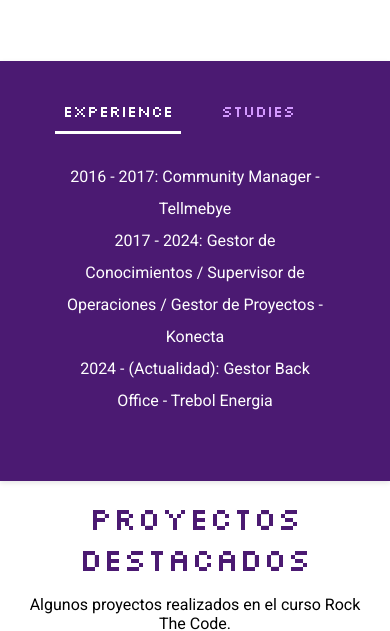
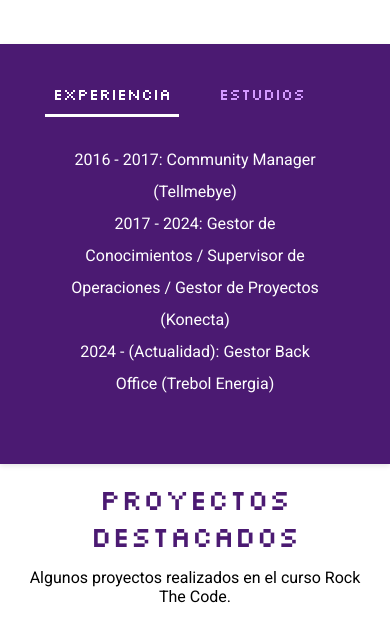
Before and after one commit to theycallmearian/Portfolio-Proyecto4, a website built with Vite: page index.html in a window 390 px wide. Shown: the part 1369-2000 px from the top of the page. Built offline with nearby package versions, Linux system fonts and the light colour scheme.

Commit message:
Data
Crear js con todas las arrays para componetizar mejor.

```diff
--- a/src/components/cards/cards.js
+++ b/src/components/cards/cards.js
@@ -1,43 +1,5 @@
-// Importar estilos CSS
 import './cards.scss'
-
-const projects = [
-  {
-    title: 'ArianPizza',
-    description: 'Réplica de la Web de Telepizza con solo HTML y CSS',
-    image:
-      'https://res.cloudinary.com/dye4qdrys/image/upload/v1722769577/public/assets/projects/arianpizza2_yavoiq.png',
-    link: 'https://proyecto1arianpizza.netlify.app/'
-  },
-  {
-    title: 'Arianoid',
-    description: 'Buscador de imágenes combinando HTML, CSS y JS.',
-    image:
-      'https://res.cloudinary.com/dye4qdrys/image/upload/v1722769576/public/assets/projects/arianoid2_xcby0t.png',
-    link: 'https://arianoid-proyecto3.netlify.app/'
-  },
-  {
-    title: 'Rock The Vinyl',
-    description: 'Página responsive Flex con solo HTML y CSS.',
-    image:
-      'https://res.cloudinary.com/dye4qdrys/image/upload/v1722769579/public/assets/projects/rocktheviniyl2_awkrl1.png',
-    link: 'https://practicaflexariancastro.netlify.app/'
-  },
-  {
-    title: 'Arian Mobile',
-    description: 'Tienda de móviles combinando HTML, CSS y JS.',
-    image:
-      'https://res.cloudinary.com/dye4qdrys/image/upload/v1722769576/public/assets/projects/arianmobile2_bqt1tn.png',
-    link: 'https://project2arianmobile.netlify.app/'
-  },
-  {
-    title: 'Games Hub',
-    description: 'Games Hub creado mediante JS, HTML y SCSS.',
-    image:
-      'https://res.cloudinary.com/dye4qdrys/image/upload/v1722769578/public/assets/projects/gameshub_rcwevx.png',
-    link: 'https://proximamentegameshub.netlify.app/'
-  }
-]
+import { projects } from '../../data/data'
 
 function createCard(project) {
   const card = document.createElement('div')
--- a/src/components/contact/contact.scss
+++ b/src/components/contact/contact.scss
@@ -15,6 +15,7 @@
 
 .contact-download-button {
   border: none;
+  color: var(--walterwhite);
   background-color: var(--lightblue);
   border-radius: 5px;
   cursor: pointer;
@@ -23,7 +24,7 @@
   padding: var(--padding-m);
   font-size: 1.3em;
   &:hover {
-    background-color: var(--articlelight);
+    background-color: var(--darkblue);
   }
 }
 .contact p {
--- a/src/components/createmain/createmain.js
+++ b/src/components/createmain/createmain.js
@@ -1,35 +1,5 @@
 import './createmain.scss'
-
-const skills = [
-  {
-    src: 'https://res.cloudinary.com/dye4qdrys/image/upload/v1722769584/public/assets/skills/html5_lgrx2j.svg',
-    alt: 'HTML5 Logo'
-  },
-  {
-    src: 'https://res.cloudinary.com/dye4qdrys/image/upload/v1722769602/public/assets/skills/javascript_xbibqy.svg',
-    alt: 'Javascript Logo'
-  },
-  {
-    src: 'https://res.cloudinary.com/dye4qdrys/image/upload/v1722769632/public/assets/skills/sass_l0m7br.svg',
-    alt: 'SASS Logo'
-  },
-  {
-    src: 'https://res.cloudinary.com/dye4qdrys/image/upload/v1722769694/public/assets/skills/vitejs_upmowo.svg',
-    alt: 'Vite Logo'
-  },
-  {
-    src: 'https://res.cloudinary.com/dye4qdrys/image/upload/v1722769694/public/assets/skills/vscode_lmwat6.svg',
-    alt: 'VsCode Logo'
-  },
-  {
-    src: 'https://res.cloudinary.com/dye4qdrys/image/upload/v1722769694/public/assets/skills/wordpress_c1rouu.svg',
-    alt: 'Wordpress Logo'
-  },
-  {
-    src: 'https://res.cloudinary.com/dye4qdrys/image/upload/v1722769584/public/assets/skills/css3_qx7xyw.svg',
-    alt: 'CSS3 Logo'
-  }
-]
+import { skills } from '../../data/data'
 
 export const createMain = () => {
   const main = document.createElement('main')
--- a/src/components/createmain/createmain.scss
+++ b/src/components/createmain/createmain.scss
@@ -128,7 +128,7 @@
 
 @media (max-width: 560px) {
   h1 {
-    font-size: 1.5em;
+    font-size: 1.4em;
   }
   .content {
     padding-bottom: var(--padding-s);
@@ -153,7 +153,7 @@
   }
 
   h3 {
-    font-size: 2em;
+    font-size: 1.8em;
   }
 
   .skills-container img {
--- a/src/components/expirience-studies/expirience-studies.js
+++ b/src/components/expirience-studies/expirience-studies.js
@@ -1,4 +1,8 @@
 import './expirience-studies.scss'
+
+import { experienceData } from '../../data/data'
+
+import { studiesData } from '../../data/data'
 
 export const experienceAndStudies = () => {
   document.addEventListener('DOMContentLoaded', function () {
@@ -17,12 +21,12 @@
     const experienceTab = document.createElement('button')
     experienceTab.id = 'experienceTab'
     experienceTab.classList.add('tab', 'active')
-    experienceTab.textContent = 'Experience'
+    experienceTab.textContent = 'Experiencia'
 
     const studiesTab = document.createElement('button')
     studiesTab.id = 'studiesTab'
     studiesTab.classList.add('tab')
-    studiesTab.textContent = 'Studies'
+    studiesTab.textContent = 'Estudios'
 
     tabs.appendChild(experienceTab)
     tabs.appendChild(studiesTab)
@@ -32,34 +36,19 @@
 
     const experienceContent = document.createElement('div')
     experienceContent.id = 'experienceContent'
-    const experienceParagraph1 = document.createElement('p')
-    experienceParagraph1.textContent =
-      '2016 - 2017: Community Manager - Tellmebye'
-    const experienceParagraph2 = document.createElement('p')
-    experienceParagraph2.textContent =
-      '2017 - 2024: Gestor de Conocimientos / Supervisor de Operaciones / Gestor de Proyectos - Konecta'
-    const experienceParagraph3 = document.createElement('p')
-    experienceParagraph3.textContent =
-      '2024 - (Actualidad): Gestor Back Office - Trebol Energia'
-
-    experienceContent.appendChild(experienceParagraph1)
-    experienceContent.appendChild(experienceParagraph2)
-    experienceContent.appendChild(experienceParagraph3)
+    experienceData.forEach((text) => {
+      const paragraph = document.createElement('p')
+      paragraph.textContent = text
+      experienceContent.appendChild(paragraph)
+    })
 
     const studiesContent = document.createElement('div')
     studiesContent.id = 'studiesContent'
-    const studiesParagraph1 = document.createElement('p')
-    studiesParagraph1.textContent =
-      '2011 - 2014: CFGM - Sistemas Microinformaticos y Redes (IES Thos I Codina)'
-    const studiesParagraph2 = document.createElement('p')
-    studiesParagraph2.textContent =
-      '2015 - 2017: CFGS - Gestión de Ventas y Espacios Comerciales (IES Thos I Codina)'
-    const studiesParagraph3 = document.createElement('p')
-    studiesParagraph3.textContent =
-      'Enero 2024 - Actualidad: Master - Bootcamp - Fullstack Developer (Rock The Code)'
-    studiesContent.appendChild(studiesParagraph1)
-    studiesContent.appendChild(studiesParagraph2)
-    studiesContent.appendChild(studiesParagraph3)
+    studiesData.forEach((text) => {
+      const paragraph = document.createElement('p')
+      paragraph.textContent = text
+      studiesContent.appendChild(paragraph)
+    })
 
     content.appendChild(experienceContent)
     content.appendChild(studiesContent)
@@ -73,6 +62,7 @@
       'afterend',
       experienceAndStudiesSection
     )
+
     experienceTab.addEventListener('click', function () {
       experienceContent.style.display = 'block'
       studiesContent.style.display = 'none'
--- a/src/components/expirience-studies/expirience-studies.scss
+++ b/src/components/expirience-studies/expirience-studies.scss
@@ -37,7 +37,7 @@
   margin-right: var(--margin-l);
   padding: var(--padding-s);
   position: relative;
-  color: var(--walterwhite);
+  color: var(--darkblue);
   transition: color 0.4s ease;
 }
 
--- a/src/components/footer/footer.scss
+++ b/src/components/footer/footer.scss
@@ -51,4 +51,6 @@
 
 .footer-icon img:hover {
   filter: invert(0%);
+  transition: 0.3s;
+  transform: scale(1.3);
 }
--- a/src/components/header/header.js
+++ b/src/components/header/header.js
@@ -1,104 +1,75 @@
-import './header.scss'
+import './header.scss';
 
 export const createHeader = () => {
-  const header = document.createElement('header')
-  const logo = document.createElement('img')
-  const nav = document.createElement('nav')
-  const ul = document.createElement('ul')
-  const sobreMi = document.createElement('li')
-  const habilidades = document.createElement('li')
-  const experiencia = document.createElement('li')
-  const proyectos = document.createElement('li')
-  const contacto = document.createElement('li')
-  const switchLabel = document.createElement('label')
-  const switchInput = document.createElement('input')
-  const slider = document.createElement('div')
-  const circle = document.createElement('div')
-  const hamburger = document.createElement('div')
-  const hamburgerImg = document.createElement('img')
+  const header = document.createElement('header');
+  const nav = document.createElement('nav');
+  const ul = document.createElement('ul');
+ nav.classList.add('navbar')
+  ul.classList.add('nav-list')
 
-  logo.src =
-    'https://res.cloudinary.com/dye4qdrys/image/upload/v1722769568/public/assets/ariandevlogo_w_y7oohu.png'
-  logo.alt = 'Logotipo de <arian.dev/>'
-  logo.classList.add('logo')
+  // Crear y configurar el logo
+  const logo = document.createElement('img');
+  logo.src = 'https://res.cloudinary.com/dye4qdrys/image/upload/v1722769568/public/assets/ariandevlogo_w_y7oohu.png';
+  logo.alt = 'Logotipo de <arian.dev/>';
+  logo.classList.add('logo');
 
-  nav.classList.add('navbar')
-  ul.classList.add('nav-list')
-  sobreMi.textContent = 'Sobre mí'
-  sobreMi.classList.add('mainmenu')
-  sobreMi.addEventListener('click', () => {
-    const element = document.getElementById('aboutme')
-    if (element) {
-      setTimeout(() => {
-        element.scrollIntoView({ behavior: 'smooth' })
-      }, 100)
-    }
-  })
-  habilidades.textContent = 'Habilidades'
-  habilidades.classList.add('mainmenu')
-  habilidades.addEventListener('click', () => {
-    document.getElementById('skills').scrollIntoView({ behavior: 'smooth' })
-  })
-  experiencia.textContent = 'Experiencia'
-  experiencia.classList.add('mainmenu')
-  experiencia.addEventListener('click', () => {
-    document.getElementById('expirience').scrollIntoView({ behavior: 'smooth' })
-  })
-  proyectos.textContent = 'Proyectos'
-  proyectos.classList.add('mainmenu')
-  proyectos.addEventListener('click', () => {
-    document
-      .getElementById('top-projects')
-      .scrollIntoView({ behavior: 'smooth' })
-  })
-  contacto.textContent = 'Contacto'
-  contacto.classList.add('mainmenu')
-  contacto.addEventListener('click', () => {
-    document.getElementById('conect').scrollIntoView({ behavior: 'smooth' })
-  })
+  // Crear switch para el tema
+  const switchLabel = document.createElement('label');
+  const switchInput = document.createElement('input');
+  const slider = document.createElement('div');
+  const circle = document.createElement('div');
+  switchLabel.classList.add('ui-switch');
+  switchLabel.setAttribute('for', 'switch');
+  switchInput.id = 'switch';
+  switchInput.classList.add('switch__input');
+  switchInput.type = 'checkbox';
+  slider.classList.add('slider');
+  circle.classList.add('circle');
+  slider.appendChild(circle);
+  switchLabel.appendChild(switchInput);
+  switchLabel.appendChild(slider);
 
-  switchLabel.classList.add('ui-switch')
-  switchLabel.setAttribute('for', 'switch')
-  switchInput.id = 'switch'
-  switchInput.classList.add('switch__input')
-  switchInput.name = 'switch'
-  switchInput.type = 'checkbox'
+  // Crear el menú hamburguesa
+  const hamburger = document.createElement('div');
+  const hamburgerImg = document.createElement('img');
+  hamburger.classList.add('hamburger');
+  hamburgerImg.src = 'https://res.cloudinary.com/dye4qdrys/image/upload/v1722769574/public/assets/Hamburger_fnbfw0.png';
+  hamburgerImg.alt = 'Menu';
+  hamburger.appendChild(hamburgerImg);
+  hamburger.addEventListener('click', () => {
+    ul.classList.toggle('active');
+    hamburgerImg.src = ul.classList.contains('active') ?
+      'https://res.cloudinary.com/dye4qdrys/image/upload/v1722769568/public/assets/close_fchcbh.png' :
+      'https://res.cloudinary.com/dye4qdrys/image/upload/v1722769574/public/assets/Hamburger_fnbfw0.png';
+  });
 
-  slider.classList.add('slider')
+  // Función auxiliar para crear ítems de menú
+  function createMenuItem(id, text) {
+    const li = document.createElement('li');
+    li.textContent = text;
+    li.classList.add('mainmenu');
+    li.addEventListener('click', () => {
+      const element = document.getElementById(id);
+      if (element) {
+        element.scrollIntoView({ behavior: 'smooth' });
+      }
+    });
+    return li;
+  }
 
-  circle.classList.add('circle')
+  // Agregar ítems al menú
+  ul.appendChild(createMenuItem('aboutme', 'Sobre mí'));
+  ul.appendChild(createMenuItem('skills', 'Habilidades'));
+  ul.appendChild(createMenuItem('experience', 'Experiencia'));
+  ul.appendChild(createMenuItem('top-projects', 'Proyectos'));
+  ul.appendChild(createMenuItem('conect', 'Contacto'));
 
-  hamburger.classList.add('hamburger')
-  hamburgerImg.src =
-    'https://res.cloudinary.com/dye4qdrys/image/upload/v1722769574/public/assets/Hamburger_fnbfw0.png'
-  hamburgerImg.alt = 'Menu'
+  // Construcción final del header
+  nav.appendChild(ul);
+  nav.appendChild(hamburger);
+  header.appendChild(logo);
+  header.appendChild(nav);
+  header.appendChild(switchLabel);
 
-  header.appendChild(logo)
-  header.appendChild(nav)
-  nav.appendChild(ul)
-  ul.appendChild(sobreMi)
-  ul.appendChild(habilidades)
-  ul.appendChild(experiencia)
-  ul.appendChild(proyectos)
-  ul.appendChild(contacto)
-  hamburger.appendChild(hamburgerImg)
-  nav.appendChild(hamburger)
-
-  switchLabel.appendChild(switchInput)
-  switchLabel.appendChild(slider)
-  slider.appendChild(circle)
-  header.appendChild(switchLabel)
-
-  hamburger.addEventListener('click', () => {
-    ul.classList.toggle('active')
-    if (ul.classList.contains('active')) {
-      hamburgerImg.src =
-        'https://res.cloudinary.com/dye4qdrys/image/upload/v1722769568/public/assets/close_fchcbh.png'
-    } else {
-      hamburgerImg.src =
-        'https://res.cloudinary.com/dye4qdrys/image/upload/v1722769574/public/assets/Hamburger_fnbfw0.png'
-    }
-  })
-
-  document.body.prepend(header)
-}
+  document.body.prepend(header);
+};
--- /dev/null
+++ b/src/data/data.js
@@ -0,0 +1,80 @@
+export const projects = [
+  {
+    title: 'ArianPizza',
+    description: 'Réplica de la Web de Telepizza con solo HTML y CSS',
+    image:
+      'https://res.cloudinary.com/dye4qdrys/image/upload/v1722769577/public/assets/projects/arianpizza2_yavoiq.png',
+    link: 'https://proyecto1arianpizza.netlify.app/'
+  },
+  {
+    title: 'Arianoid',
+    description: 'Buscador de imágenes combinando HTML, CSS y JS.',
+    image:
+      'https://res.cloudinary.com/dye4qdrys/image/upload/v1722769576/public/assets/projects/arianoid2_xcby0t.png',
+    link: 'https://arianoid-proyecto3.netlify.app/'
+  },
+  {
+    title: 'Rock The Vinyl',
+    description: 'Página responsive Flex con solo HTML y CSS.',
+    image:
+      'https://res.cloudinary.com/dye4qdrys/image/upload/v1722769579/public/assets/projects/rocktheviniyl2_awkrl1.png',
+    link: 'https://practicaflexariancastro.netlify.app/'
+  },
+  {
+    title: 'Arian Mobile',
+    description: 'Tienda de móviles combinando HTML, CSS y JS.',
+    image:
+      'https://res.cloudinary.com/dye4qdrys/image/upload/v1722769576/public/assets/projects/arianmobile2_bqt1tn.png',
+    link: 'https://project2arianmobile.netlify.app/'
+  },
+  {
+    title: 'Games Hub',
+    description: 'Games Hub creado mediante JS, HTML y SCSS.',
+    image:
+      'https://res.cloudinary.com/dye4qdrys/image/upload/v1722769578/public/assets/projects/gameshub_rcwevx.png',
+    link: 'https://proximamentegameshub.netlify.app/'
+  }
+]
+
+export const skills = [
+  {
+    src: 'https://res.cloudinary.com/dye4qdrys/image/upload/v1722769584/public/assets/skills/html5_lgrx2j.svg',
+    alt: 'HTML5 Logo'
+  },
+  {
+    src: 'https://res.cloudinary.com/dye4qdrys/image/upload/v1722769602/public/assets/skills/javascript_xbibqy.svg',
+    alt: 'Javascript Logo'
+  },
+  {
+    src: 'https://res.cloudinary.com/dye4qdrys/image/upload/v1722769632/public/assets/skills/sass_l0m7br.svg',
+    alt: 'SASS Logo'
+  },
+  {
+    src: 'https://res.cloudinary.com/dye4qdrys/image/upload/v1722769694/public/assets/skills/vitejs_upmowo.svg',
+    alt: 'Vite Logo'
+  },
+  {
+    src: 'https://res.cloudinary.com/dye4qdrys/image/upload/v1722769694/public/assets/skills/vscode_lmwat6.svg',
+    alt: 'VsCode Logo'
+  },
+  {
+    src: 'https://res.cloudinary.com/dye4qdrys/image/upload/v1722769694/public/assets/skills/wordpress_c1rouu.svg',
+    alt: 'Wordpress Logo'
+  },
+  {
+    src: 'https://res.cloudinary.com/dye4qdrys/image/upload/v1722769584/public/assets/skills/css3_qx7xyw.svg',
+    alt: 'CSS3 Logo'
+  }
+]
+
+export const experienceData = [
+  '2016 - 2017: Community Manager (Tellmebye)',
+  '2017 - 2024: Gestor de Conocimientos / Supervisor de Operaciones / Gestor de Proyectos (Konecta)',
+  '2024 - (Actualidad): Gestor Back Office (Trebol Energia)'
+]
+
+export const studiesData = [
+  '2011 - 2014: CFGM - Sistemas Microinformaticos y Redes (IES Thos I Codina)',
+  '2015 - 2017: CFGS - Gestión de Ventas y Espacios Comerciales (IES Thos I Codina)',
+  'Enero 2024 - Actualidad: Master - Bootcamp - Fullstack Developer (Rock The Code)'
+]
--- a/styles.scss
+++ b/styles.scss
@@ -14,6 +14,7 @@
   --walterwhite: #ffffff;
   --lightblue: #0bc1f3;
   --articlelight: #b7f0ff;
+  --darkblue: #2e4c52;
 
   /* PADDING */
   --padding-s: 0.5em;
```
Also changed, not shown: src/components/scrollup/scrollup.scss (+17 -2 lines).
